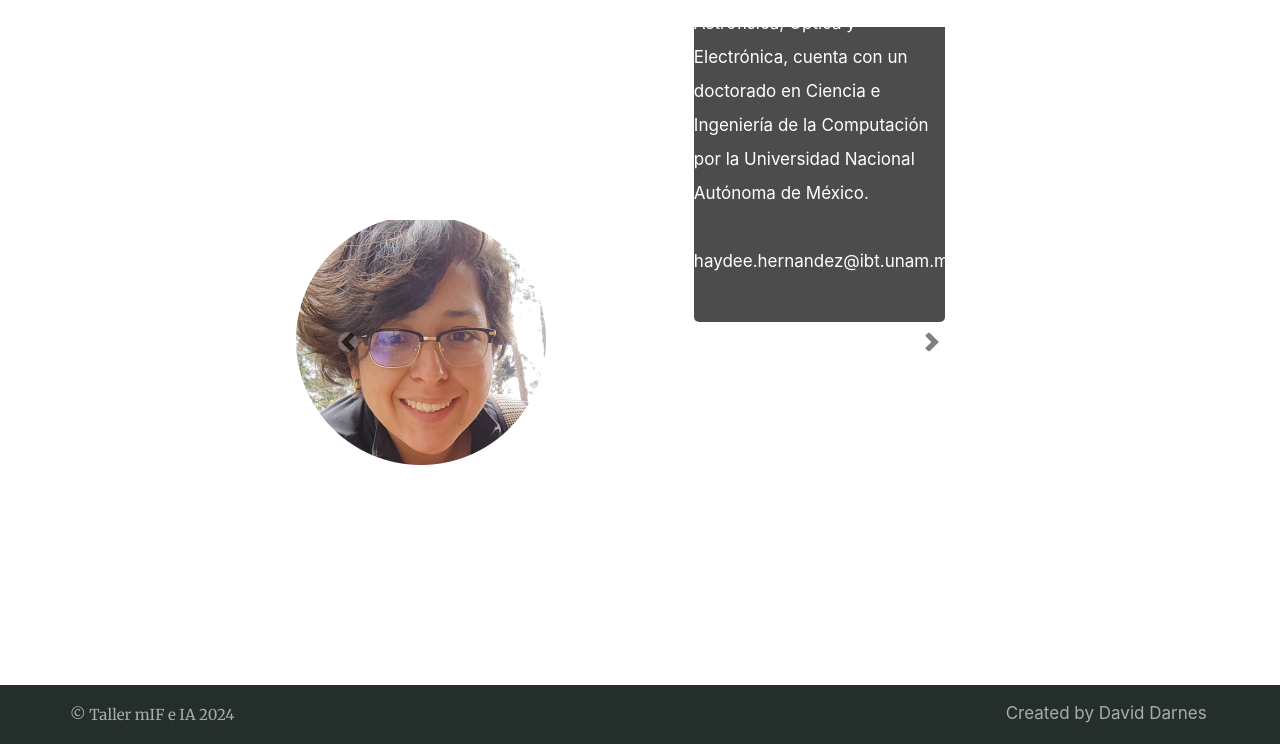
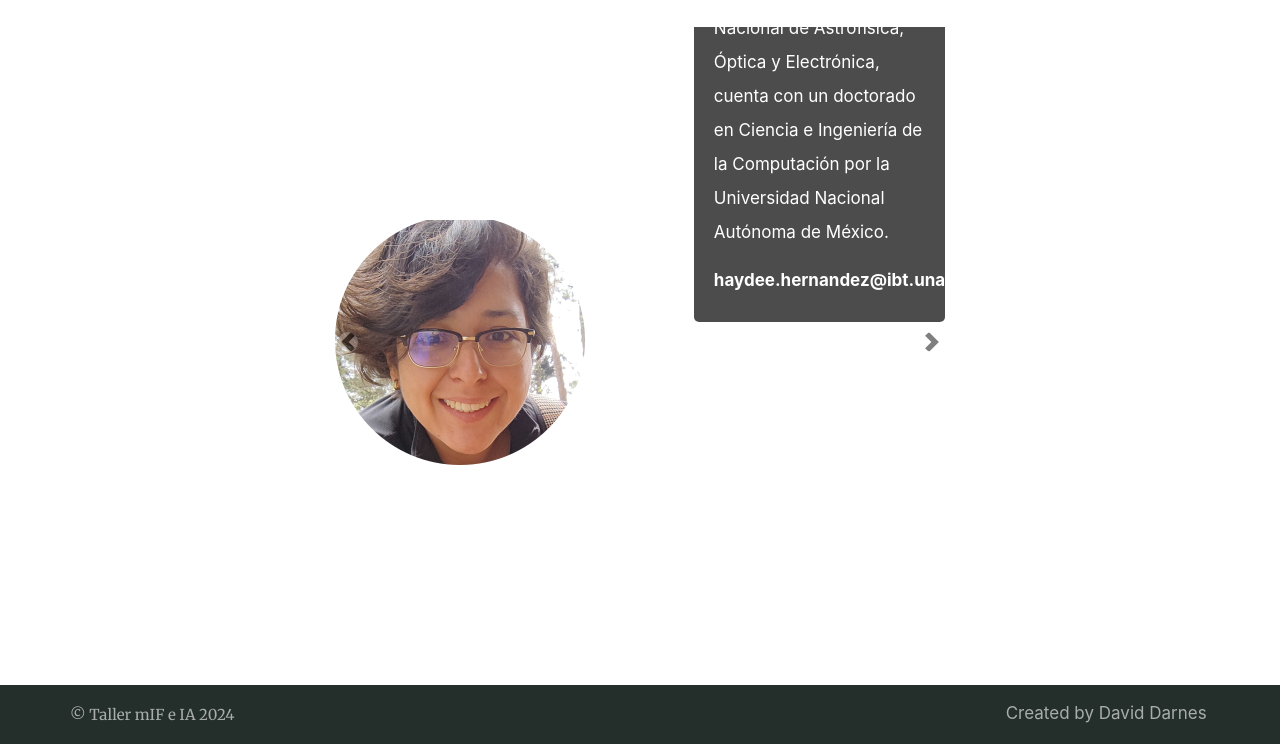
Before and after one commit to acnilo/202411_LNMA_IA-mIF, a Jekyll site: the page built from bios/index.html, in a window 1280 px wide. Shown: the part 381-1125 px from the top of the page. Built offline with Jekyll 4.4.1, drawn with Linux system fonts in a browser that asks for light colours; nearby versions of some CDN libraries; the list of posts is cut into pages by our own code.

Commit message:
Update bio.html

```diff
--- a/_layouts/bio.html
+++ b/_layouts/bio.html
@@ -13,15 +13,16 @@ layout: default
           <div class="carousel-inner">
             {% for bio in site.bios %}
               <div class="carousel-item {% if forloop.first %}active{% endif %}">
-                <div class="row align-items-center" style="min-height: 70vh;"> <!-- Set min-height for flexibility -->
-                  <div class="col-md-6">
-                    <img src="{{ bio.image | relative_url }}" alt="{{ bio.name }}" class="bio-image img-fluid" style="max-height: 8%; object-fit: cover;">
+                <div class="row align-items-center" style="min-height: 70vh;"> <!-- Set a minimum height for the row -->
+                  <div class="col-md-6 d-flex justify-content-center align-items-center">
+                    <img src="{{ bio.image | relative_url }}" alt="{{ bio.name }}" class="bio-image" style="max-width: 100%; height: auto;">
                   </div>
                   <div class="col-md-6">
-                    <div class="carousel-caption d-none d-md-block" style="background: rgba(0, 0, 0, 0.7); border-radius: 5px; text-align: left;">
-                      <h3>{{ bio.name }}</h3>
-                      <p>{{ bio.bio }}</p>
-                      <p>{{ bio.email }}</p>
+                    <div class="carousel-caption d-none d-md-block" style="background: rgba(0, 0, 0, 0.7); padding: 20px; border-radius: 5px; text-align: left;">
+                      <h3 style="margin-bottom: 10px;">{{ bio.name }}</h3>
+                      <p>{{ bio.role }}</p>
+                      <p style="margin-bottom: 5px;">{{ bio.bio }}</p>
+                      <p style="margin-bottom: 5px; font-weight: bold;">{{ bio.email }}</p>
                     </div>
                   </div>
                 </div>
```
